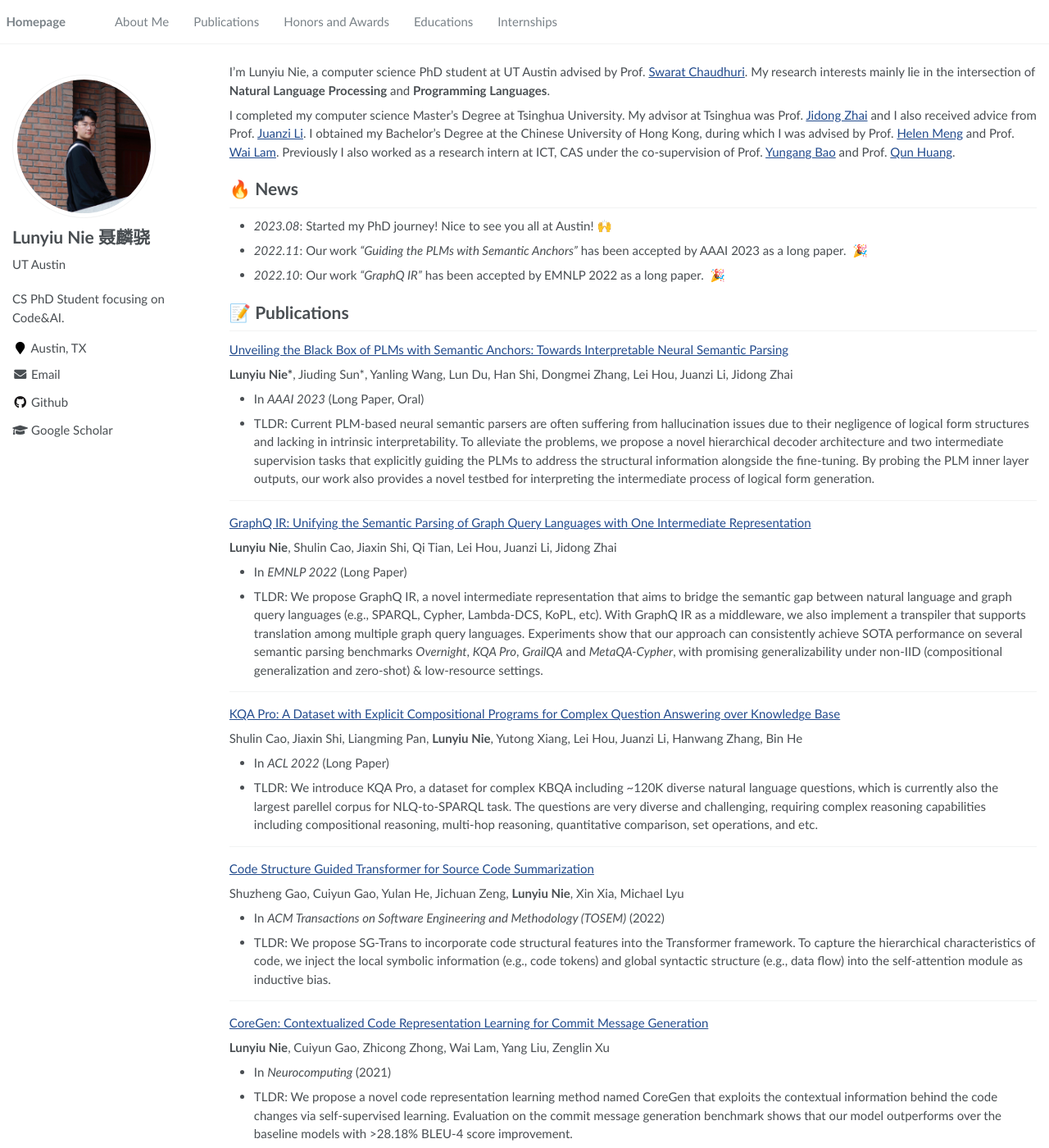
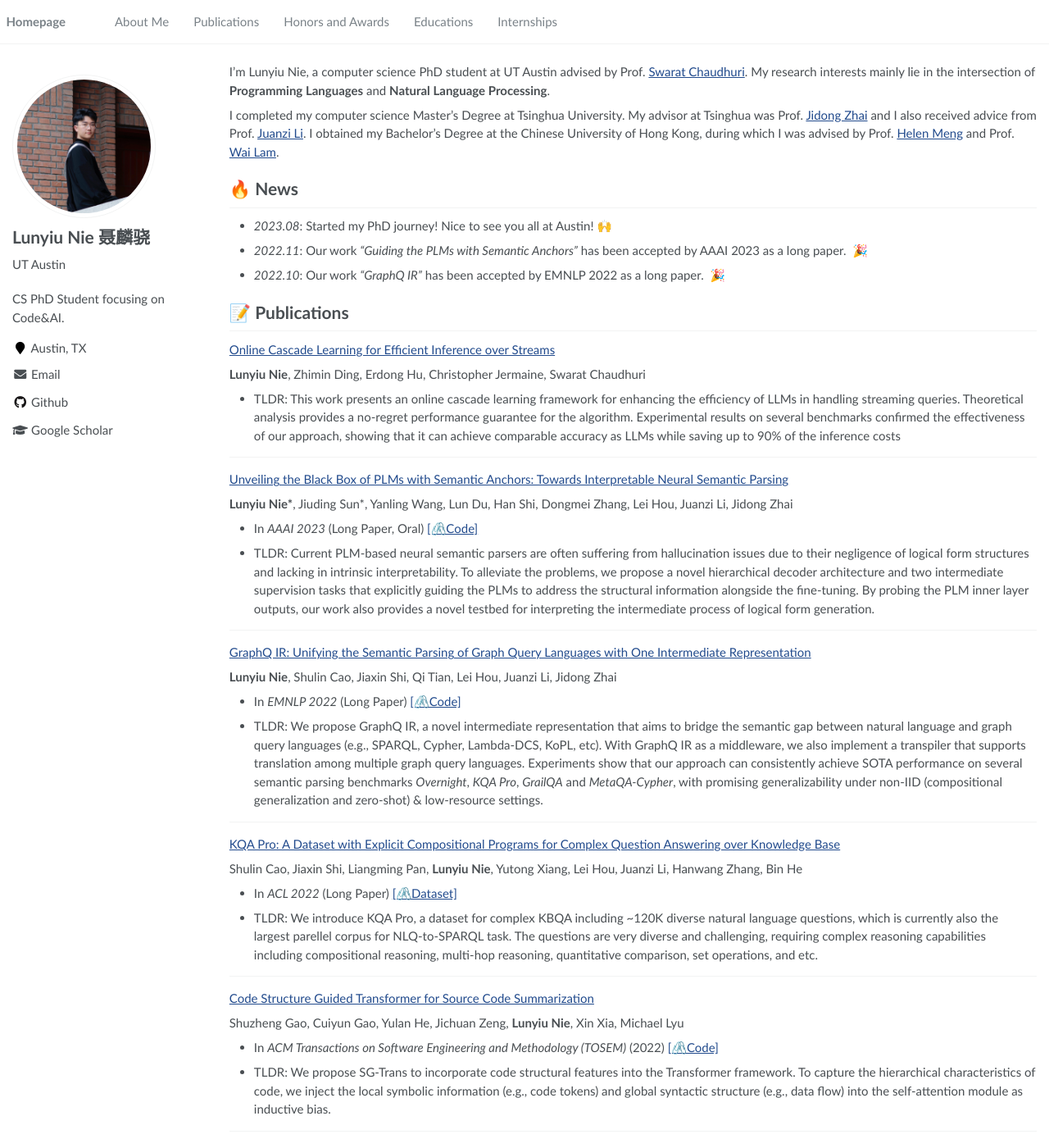
Before and after one commit to Flitternie/flitternie.github.io, a Jekyll site: the page built from _pages/about.md, in a window 1280 px wide and 1400 px high. Shown: the whole window at 82% size. Built offline with Jekyll 4.4.1, drawn with Linux system fonts in a browser that asks for light colours; some of the changed text lies outside the part shown.

Commit message:
Update about.md

```diff
--- a/_pages/about.md
+++ b/_pages/about.md
@@ -17,9 +17,9 @@ redirect_from:
 
 <span class='anchor' id='about-me'></span>
 
-I’m Lunyiu Nie, a computer science PhD student at UT Austin advised by Prof. [Swarat Chaudhuri](https://www.cs.utexas.edu/~swarat/). My research interests mainly lie in the intersection of **Natural Language Processing** and **Programming Languages**.
+I’m Lunyiu Nie, a computer science PhD student at UT Austin advised by Prof. [Swarat Chaudhuri](https://www.cs.utexas.edu/~swarat/). My research interests mainly lie in the intersection of **Programming Languages** and **Natural Language Processing**.
 
-I completed my computer science Master's Degree at Tsinghua University. My advisor at Tsinghua was Prof. [Jidong Zhai](https://pacman.cs.tsinghua.edu.cn/~zjd/) and I also received advice from Prof. [Juanzi Li](http://keg.cs.tsinghua.edu.cn/persons/ljz/). I obtained my Bachelor’s Degree at the Chinese University of Hong Kong, during which I was advised by Prof. [Helen Meng](https://www.se.cuhk.edu.hk/people/academic-staff/prof-meng-mei-ling-helen/) and Prof. [Wai Lam](http://www1.se.cuhk.edu.hk/~textmine/). Previously I also worked as a research intern at ICT, CAS under the co-supervision of Prof. [Yungang Bao](http://acs.ict.ac.cn/baoyg/) and Prof. [Qun Huang](https://huangqundl.github.io/).
+I completed my computer science Master's Degree at Tsinghua University. My advisor at Tsinghua was Prof. [Jidong Zhai](https://pacman.cs.tsinghua.edu.cn/~zjd/) and I also received advice from Prof. [Juanzi Li](http://keg.cs.tsinghua.edu.cn/persons/ljz/). I obtained my Bachelor’s Degree at the Chinese University of Hong Kong, during which I was advised by Prof. [Helen Meng](https://www.se.cuhk.edu.hk/people/academic-staff/prof-meng-mei-ling-helen/) and Prof. [Wai Lam](http://www1.se.cuhk.edu.hk/~textmine/).
 
 # 🔥 News
 - *2023.08*: Started my PhD journey! Nice to see you all at Austin! 🙌
@@ -28,10 +28,16 @@ I completed my computer science Master's Degree at Tsinghua University. My advis
 
 
 # 📝 Publications
+[Online Cascade Learning for Efficient Inference over Streams](https://arxiv.org/abs/2402.04513)
+
+**Lunyiu Nie**, Zhimin Ding, Erdong Hu, Christopher Jermaine, Swarat Chaudhuri
+- TLDR: This work presents an online cascade learning framework for enhancing the efficiency of LLMs in handling streaming queries. Theoretical analysis provides a no-regret performance guarantee for the algorithm. Experimental results on several benchmarks confirmed the effectiveness of our approach, showing that it can achieve comparable accuracy as LLMs while saving up to 90% of the inference costs
+
+------
 [Unveiling the Black Box of PLMs with Semantic Anchors: Towards Interpretable Neural Semantic Parsing](https://arxiv.org/abs/2210.01425/)
 
 **Lunyiu Nie\***, Jiuding Sun\*, Yanling Wang, Lun Du, Han Shi, Dongmei Zhang, Lei Hou, Juanzi Li, Jidong Zhai
-- In _AAAI 2023_ (Long Paper, Oral)
+- In _AAAI 2023_ (Long Paper, Oral) [[🖇️Code]](https://github.com/Flitternie/Semantic_Anchor)
 - TLDR: Current PLM-based neural semantic parsers are often suffering from hallucination issues due to their negligence of logical form structures and lacking in intrinsic interpretability. To alleviate the problems, we propose a novel hierarchical decoder architecture and two intermediate supervision tasks that explicitly guiding the PLMs to address the structural information alongside the fine-tuning. By probing the PLM inner layer outputs, our work also provides a novel testbed for interpreting the intermediate process of logical form generation.
 
 ------
@@ -39,7 +45,7 @@ I completed my computer science Master's Degree at Tsinghua University. My advis
 
 **Lunyiu Nie**, Shulin Cao, Jiaxin Shi, Qi Tian, Lei Hou, Juanzi Li, Jidong Zhai
 
-- In _EMNLP 2022_ (Long Paper)
+- In _EMNLP 2022_ (Long Paper) [[🖇️Code]](https://github.com/Flitternie/GraphQ_IR)
 - TLDR: We propose GraphQ IR, a novel intermediate representation that aims to bridge the semantic gap between natural language and graph query languages (e.g., SPARQL, Cypher, Lambda-DCS, KoPL, etc). With GraphQ IR as a middleware, we also implement a transpiler that supports translation among multiple graph query languages. Experiments show that our approach can consistently achieve SOTA performance on several semantic parsing benchmarks *Overnight*, *KQA Pro*, *GrailQA* and *MetaQA-Cypher*, with promising generalizability under non-IID (compositional generalization and zero-shot) & low-resource settings.
 
 ------
@@ -47,7 +53,7 @@ I completed my computer science Master's Degree at Tsinghua University. My advis
 
 Shulin Cao, Jiaxin Shi, Liangming Pan, **Lunyiu Nie**, Yutong Xiang, Lei Hou, Juanzi Li, Hanwang Zhang, Bin He
 
-- In _ACL 2022_ (Long Paper)
+- In _ACL 2022_ (Long Paper) [[🖇️Dataset]](https://thukeg.gitee.io/kqa-pro/)
 - TLDR: We introduce KQA Pro, a dataset for complex KBQA including ~120K diverse natural language questions, which is currently also the largest parellel corpus for NLQ-to-SPARQL task. The questions are very diverse and challenging, requiring complex reasoning capabilities including compositional reasoning, multi-hop reasoning, quantitative comparison, set operations, and etc.
 
 ------
@@ -55,7 +61,7 @@ Shulin Cao, Jiaxin Shi, Liangming Pan, **Lunyiu Nie**, Yutong Xiang, Lei Hou, Ju
 
 Shuzheng Gao, Cuiyun Gao, Yulan He, Jichuan Zeng, **Lunyiu Nie**, Xin Xia, Michael Lyu
 
-- In _ACM Transactions on Software Engineering and Methodology (TOSEM)_ (2022)
+- In _ACM Transactions on Software Engineering and Methodology (TOSEM)_ (2022) [[🖇️Code]](https://github.com/shuzhenggao/SG-Trans)
 - TLDR: We propose SG-Trans to incorporate code structural features into the Transformer framework. To capture the hierarchical characteristics of code, we inject the local symbolic information (e.g., code tokens) and global syntactic structure (e.g., data flow) into the self-attention module as inductive bias.
 
 ------
@@ -63,7 +69,7 @@ Shuzheng Gao, Cuiyun Gao, Yulan He, Jichuan Zeng, **Lunyiu Nie**, Xin Xia, Micha
 
 **Lunyiu Nie**, Cuiyun Gao, Zhicong Zhong, Wai Lam, Yang Liu, Zenglin Xu
 
-- In *Neurocomputing* (2021)
+- In *Neurocomputing* (2021) [[🖇️Code]](https://github.com/Flitternie/CoreGen)
 - TLDR: We propose a novel code representation learning method named CoreGen that exploits the contextual information behind the code changes via self-supervised learning. Evaluation on the commit message generation benchmark shows that our model outperforms over the baseline models with >28.18% BLEU-4 score improvement.
 
 ------
@@ -71,7 +77,7 @@ Shuzheng Gao, Cuiyun Gao, Yulan He, Jichuan Zeng, **Lunyiu Nie**, Xin Xia, Micha
 
 Mudit Chaudhary, Borislav Dzodzo, Sida Huang, Chun Hei Lo, Mingzhi Lyu, **Lunyiu Nie**, Jinbo Xing, Tianhua Zhang, Xiaoying Zhang, Jingyan Zhou, Hong Cheng, Wai Lam, Helen Meng
 
-- In *AAAI-21 DSTC9 Workshop* (2021), Finalist of the 9th Dialog System Technology Challenge (DSTC9) Track 1.
+- In *AAAI-21 DSTC9 Workshop* (2021), Finalist of the 9th Dialog System Technology Challenge (DSTC9) Track 1. [[🖇️Code]](https://github.com/muditchaudhary/CUHK-DSTC9)
 - TLDR: We propose a pipeline framework for task-oriented dialog modeling with unstructured knowledge access. Our methods can significantly improve the performance of dialog systems and generate high-quality responses, achieving at least 58.77% improvement on BLEU-4 score over the baseline.
 
 ------
@@ -99,6 +105,6 @@ Shangqing Liu, Cuiyun Gao, Sen Chen, **Lunyiu Nie**, Yang Liu.
 - *2015.08 - 2020.07*, The Chinese University of Hong Kong, B.B.A. (Honours) in Professional Accountancy, Second Major in Computer Science.
 
 # 💻 Internships
-- *2022.06 - 2022.09*, Microsoft Research Asia
-- *2021.07 - 2022.03*, Alibaba Cloud
-- *2018.07 - 2018.08*, Institute of Computing Technology, Chinese Academy of Sciences
+- *2022.06 - 2022.09*, Microsoft Research Asia.
+- *2021.07 - 2022.03*, Alibaba Cloud.
+- *2018.07 - 2018.08*, Institute of Computing Technology, Chinese Academy of Sciences.
```
